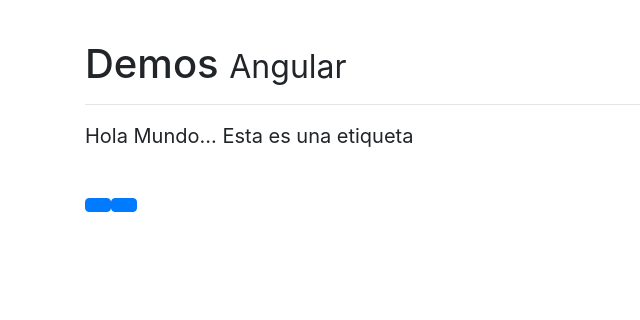
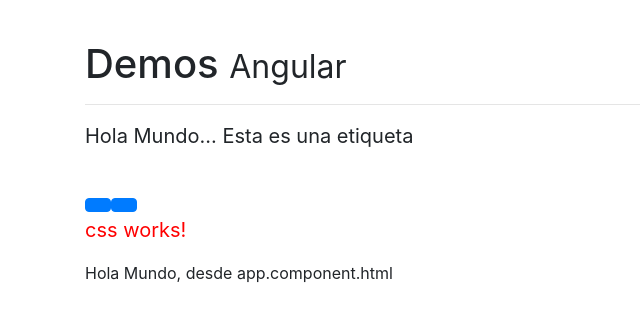
Before and after one commit to juanma77/spa-components-life-cycle, an Angular app: page / in a window 1280 px wide. Shown: the top 320 px of the page, without its empty margins (0-640 px from the left). Built offline with nearby package versions, Linux system fonts and the light colour scheme; some icons are missing.

Commit message:
using styles in just one component

```diff
--- a/src/app/app.component.html
+++ b/src/app/app.component.html
@@ -6,4 +6,8 @@
 
     <app-ng-style></app-ng-style>
 
+    <app-css></app-css>
+
+    <p>Hola Mundo, desde app.component.html</p>
+
 </div>
--- a/src/app/components/css/css.component.css
+++ b/src/app/components/css/css.component.css
@@ -0,0 +1,6 @@
+p {
+
+    color: red;
+    font-size: 20px;
+
+}
```
